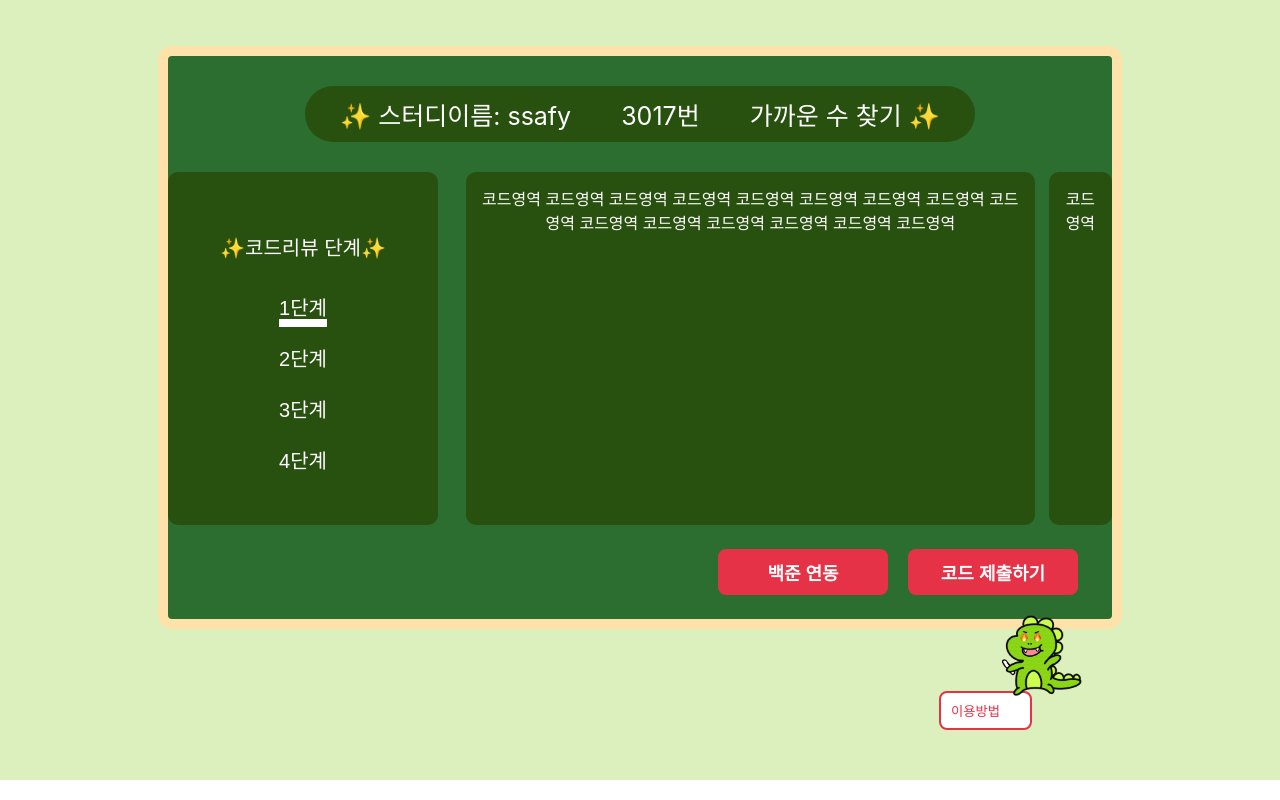
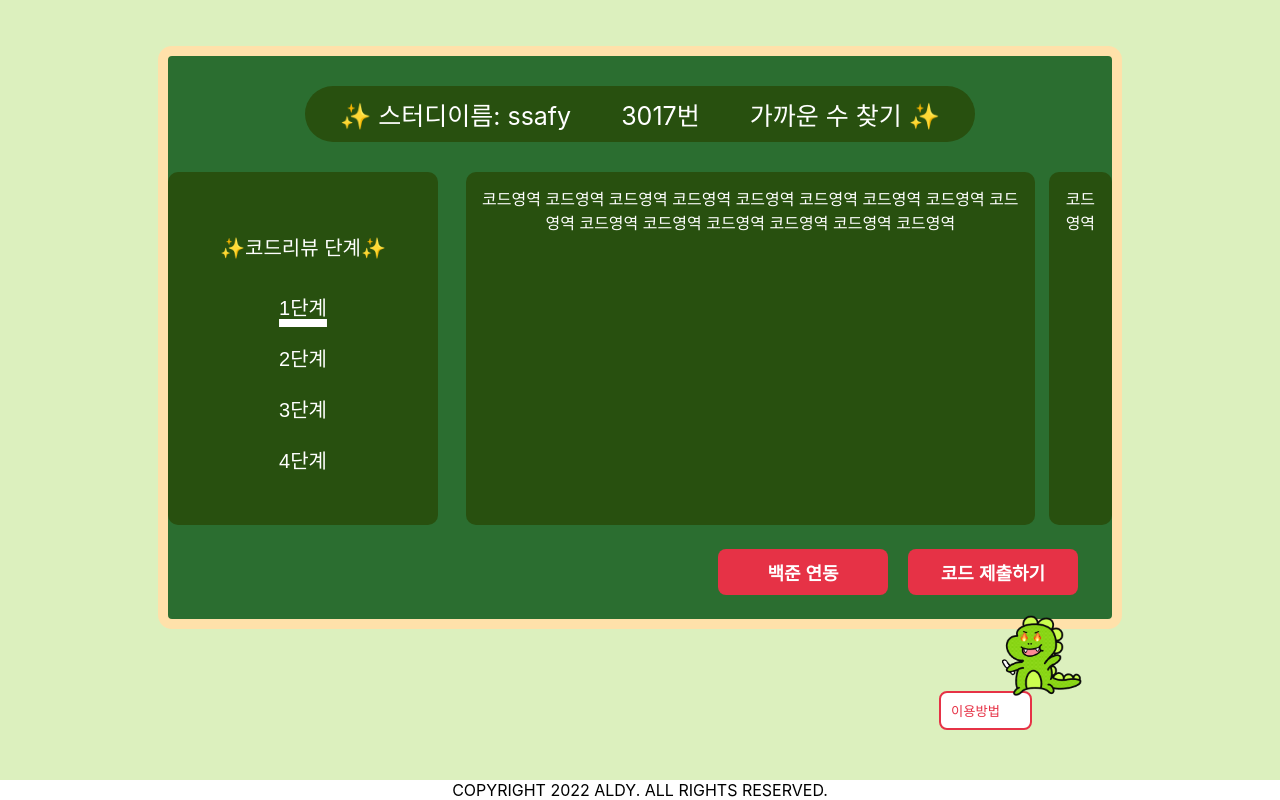
Before and after one commit to seho27060/ALDY, a React (Create React App) app in the folder aldy/: page /review in a window 1280 px wide. Shown: the part 189-989 px from the top of the page. Built offline with nearby package versions, Linux system fonts and the light colour scheme; the HTML template or start-up script is replaced by a standard one.

Commit message:
[FE] style : footer 생성

```diff
--- a/aldy/src/App.js
+++ b/aldy/src/App.js
@@ -1,5 +1,5 @@
-import './App.css';
-import { Routes, Route } from 'react-router-dom'
+import "./App.css";
+import { Routes, Route } from "react-router-dom";
 import MainPage from "./pages/MainPage.js";
 import Changepw from "./pages/auth/Changepw";
 import Login from "./pages/auth/Login";
@@ -14,6 +14,7 @@ import CodeCorrect from "./pages/code/CodeCorrect";
 import CodeReview from "./pages/code/CodeReview";
 import CodeReviewList from "./pages/code/CodeReviewList";
 import Nav from "./components/Nav";
+import AldyFooter from "./components/AldyFooter";
 
 function App() {
   return (
@@ -34,6 +35,7 @@ function App() {
         <Route element={<CodeCorrect />} path="/correct/:id"></Route>
         <Route element={<CodeReview />} path="/review"></Route>
       </Routes>
+      <AldyFooter />
     </div>
   );
 }
--- /dev/null
+++ b/aldy/src/components/AldyFooter.js
@@ -0,0 +1,5 @@
+const AldyFooter = () => {
+  return <div>COPYRIGHT 2022 ALDY. ALL RIGHTS RESERVED.</div>;
+};
+
+export default AldyFooter;
```
